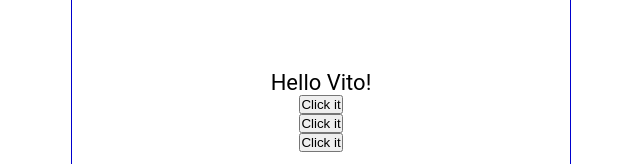
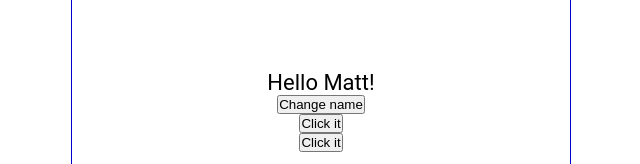
Before and after one commit to matthewjflanagan/01_tutorial, a React (Create React App) app: page / in a window 1280 px wide. Shown: the part 297-461 px from the top of the page, without its empty margins (319-959 px from the left). Built offline with nearby package versions, Linux system fonts and the light colour scheme.

Commit message:
useState examples

```diff
--- a/src/Content.js
+++ b/src/Content.js
@@ -1,30 +1,32 @@
+import { useState } from 'react';
+
 export const Content = () => {
-    const handleNameChange = () => {
-        const names = ['Matt', 'Vito']
-        const int = Math.floor(Math.random() * 2);
-        return names[int];
-        }
+  const [name, setName] = useState('Matt');
+  const [count, setCount] = useState(0);
+
+  const handleNameChange = () => {
+      const names = ['Matt', 'Vito']
+      const int = Math.floor(Math.random() * 2);
+      setName(names[int]);
+      }
 
     const handleClick = () => {
-      console.log('you clicked it!')
+      setCount(count + 1)
+      console.log(count)
     }
 
     const handleClick2 = (name) => {
-      console.log(`${name} was clicked`)
-    }
-
-    const handleClick3 = (e) => {
-      console.log(e.target.innerText)
+      console.log(count)
     }
 
   return (
     <main>
       <p onDoubleClick={handleClick}>
-        Hello {handleNameChange()}!
+        Hello {name}!
       </p>
+      <button onClick={handleNameChange}>Change name</button>
       <button onClick={handleClick}>Click it</button>
-      <button onClick={() => handleClick2('Matt')}>Click it</button>
-      <button onClick={(e) => handleClick3(e)}>Click it</button>
+      <button onClick={handleClick2}>Click it</button>
     </main>
   )
 }
```
